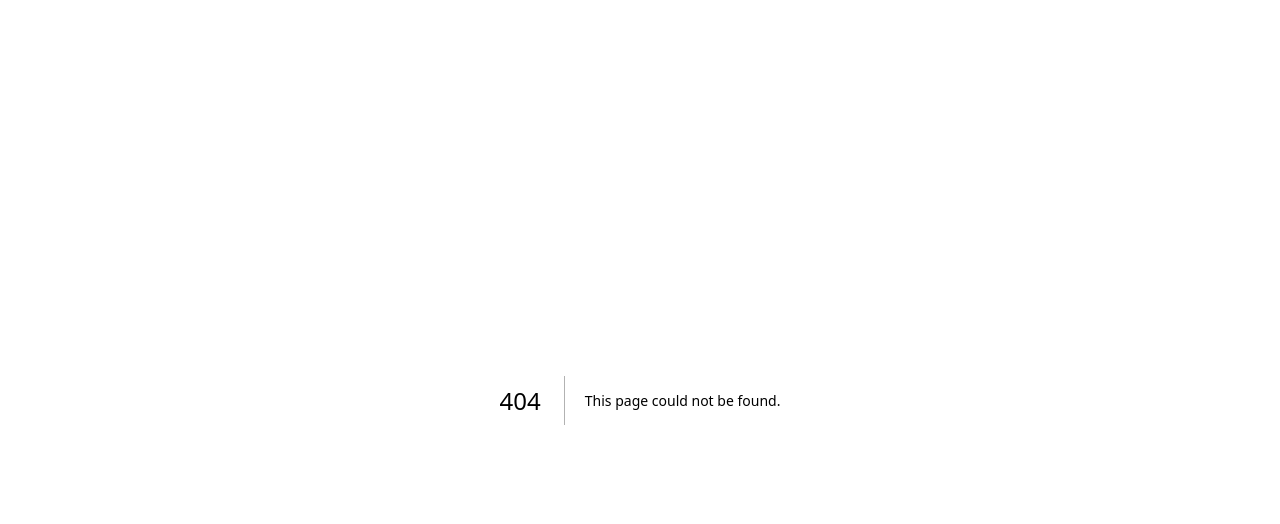
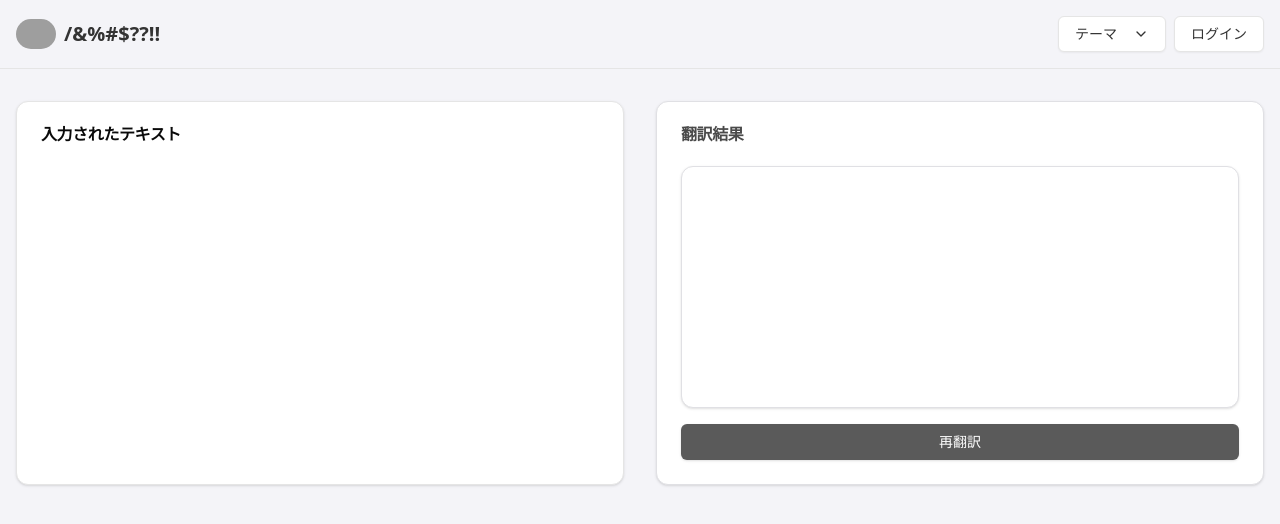
Before and after one commit to toko14/lingo.ai, a Next.js app: page /main in a window 1280 px wide. Before the commit this address had no page. Shown: the top 524 px of the page. Built offline with nearby package versions, Linux system fonts and the light colour scheme; no server answers; grey boxes are pictures that could not be loaded.

Commit message:
入力とメインページの分割

```diff
--- /dev/null
+++ b/src/app/main/page.tsx
@@ -0,0 +1,27 @@
+"use client";
+
+import { useSearchParams } from "next/navigation";
+import { useTheme } from "next-themes";
+import TranslationForm from "@/components/TranslationForm";
+import InputTextDisplay from "@/components/InputTextDisplay";
+import Header from "@/components/Header";
+import { themes } from "@/styles/themes";
+
+export default function MainPage() {
+  const searchParams = useSearchParams();
+  const inputText = searchParams.get("text") || "";
+  const { theme } = useTheme();
+
+  return (
+    <div className={`flex flex-col min-h-screen ${themes[theme as keyof typeof themes]?.background || ''} ${themes[theme as keyof typeof themes]?.text || ''} transition-colors duration-200`}>
+      <Header />
+      <main className="flex-grow container mx-auto px-4 py-8">
+        <div className="grid grid-cols-1 md:grid-cols-2 gap-8">
+          <InputTextDisplay text={inputText} />
+          <TranslationForm textToTranslate={inputText} />
+        </div>
+        {/* ここに他の機能を追加できます */}
+      </main>
+    </div>
+  );
+}
--- a/src/app/page.tsx
+++ b/src/app/page.tsx
@@ -2,23 +2,28 @@
 
 import { useState } from "react";
 import { useTheme } from "next-themes";
+import Link from 'next/link';
 import TextGenerationForm from "@/components/TextGenerationForm";
-import TranslationForm from "@/components/TranslationForm";
 import Header from "@/components/Header";
 import { themes } from "@/styles/themes";
+import { Button } from "@/components/ui/button";
 
 export default function Home() {
-  const [generatedText, setGeneratedText] = useState("");
+  const [inputText, setInputText] = useState("");
   const { theme } = useTheme();
 
   return (
     <div className={`flex flex-col min-h-screen ${themes[theme as keyof typeof themes]?.background || ''} ${themes[theme as keyof typeof themes]?.text || ''} transition-colors duration-200`}>
       <Header />
       <main className="flex-grow container mx-auto px-4 py-8">
-        <div className="grid grid-cols-1 md:grid-cols-2 gap-8">
-          <TextGenerationForm onTextGenerated={setGeneratedText} />
-          <TranslationForm textToTranslate={generatedText} />
-        </div>
+        <TextGenerationForm onTextGenerated={setInputText} />
+        {inputText && (
+          <div className="mt-4">
+            <Link href={`/main?text=${encodeURIComponent(inputText)}`} passHref>
+              <Button>メインページへ</Button>
+            </Link>
+          </div>
+        )}
       </main>
     </div>
   );
--- /dev/null
+++ b/src/components/InputTextDisplay.tsx
@@ -0,0 +1,18 @@
+import { Card, CardHeader, CardTitle, CardContent } from "@/components/ui/card";
+
+interface InputTextDisplayProps {
+  text: string;
+}
+
+export default function InputTextDisplay({ text }: InputTextDisplayProps) {
+  return (
+    <Card>
+      <CardHeader>
+        <CardTitle>入力されたテキスト</CardTitle>
+      </CardHeader>
+      <CardContent>
+        <p>{text}</p>
+      </CardContent>
+    </Card>
+  );
+}
```
